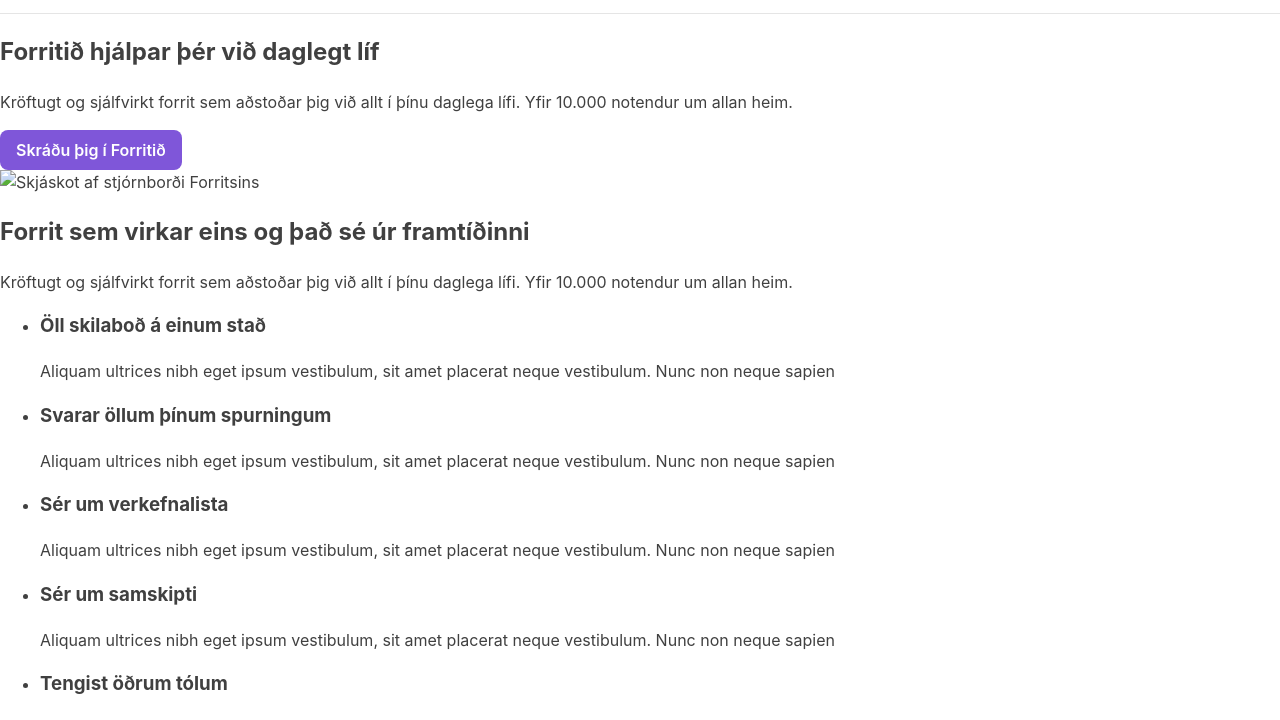
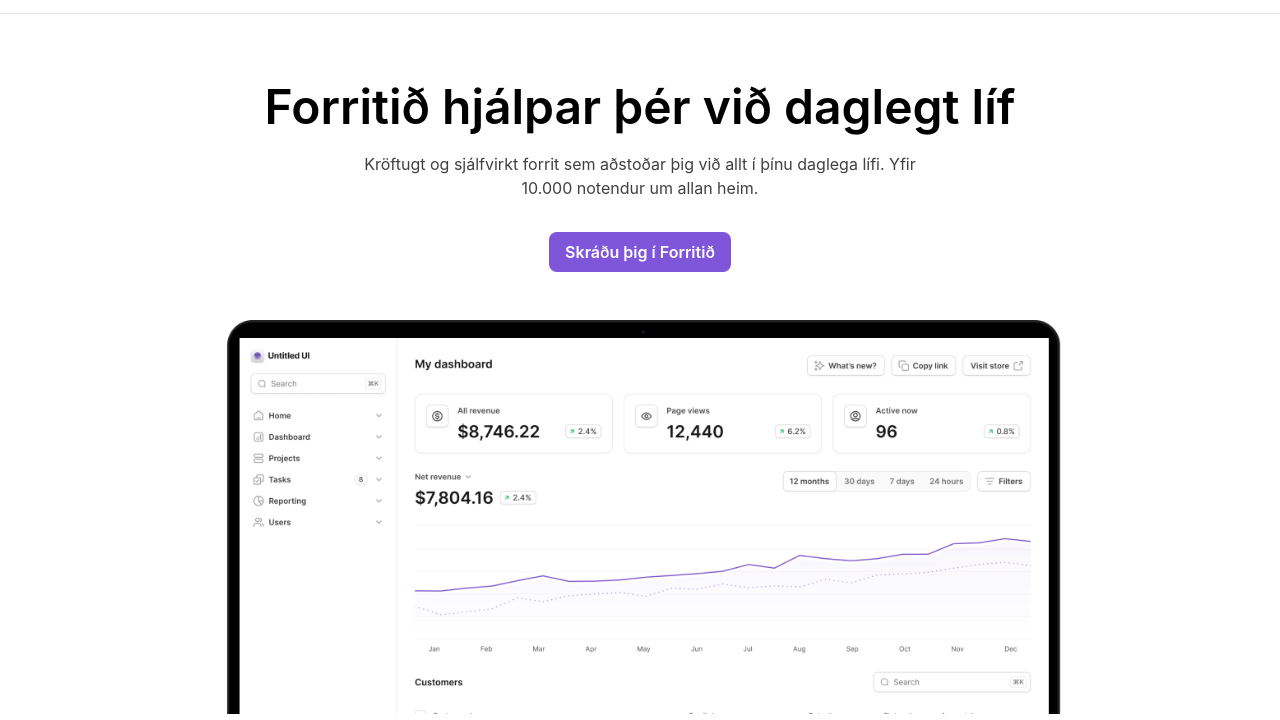
Before and after one commit to SigursteinnOli/vef1-2026-h1, a website: page index.html in a window 1280 px wide. Shown: the part 59-779 px from the top of the page. Drawn offline with Linux system fonts and the light colour scheme; a web font is replaced by a local one.

Commit message:
hero síða komin fyrir desktop

```diff
--- a/index.html
+++ b/index.html
@@ -9,8 +9,9 @@
   <body>
     <header class="container">
       <a class="logo" href="index.html">
-        <img src="myndir/Logo.svg"/>
-        Forritið </a>
+        <img src="myndir/Logo.svg" />
+        Forritið
+      </a>
       <nav>
         <a href="index.html">Forsíða</a>
         <a href="sidur/teymissida.html">Teymið</a>
@@ -23,18 +24,21 @@
     </header>
 
     <main id="main">
-      <section class="hero">
+      <section class="hero container">
+        <div class="hero-content">
           <h1>Forritið hjálpar þér við daglegt líf</h1>
           <p>
-          Kröftugt og sjálfvirkt forrit sem aðstoðar þig við allt í þínu daglega
-          lífi. Yfir 10.000 notendur um allan heim.
+            Kröftugt og sjálfvirkt forrit sem aðstoðar þig við allt í þínu
+            daglega lífi. Yfir 10.000 notendur um allan heim.
           </p>
 
           <a href="sidur/innskraning.html" class="button"
             >Skráðu þig í Forritið</a
           >
-
-        <img src="myndir/" alt="Skjáskot af stjórnborði Forritsins" />
+        </div>
+        <div class="hero-image">
+          <img src="myndir/MacbookForritDisplay.png" alt="Skjáskot af stjórnborði Forritsins" />
+        </div>
       </section>
 
       <section class="features">
@@ -156,7 +160,6 @@
 
     <footer class="container">
       <div class="footer-links">
-
         <div class="footer-column">
           <h2>Forritið</h2>
           <a href="">Yfirlit</a>
@@ -178,8 +181,9 @@
 
       <div class="footer-bottom">
         <a class="logo" href="index.html">
-        <img src="myndir/Logo.svg"/>
-        Forritið </a>
+          <img src="myndir/Logo.svg" />
+          Forritið
+        </a>
 
         <p>&copy; 2099 Forritið.</p>
       </div>
--- /dev/null
+++ b/styles/_hero.scss
@@ -0,0 +1,37 @@
+.hero{
+    padding-top: var(--spacing-16);
+}
+
+.hero-content{
+    display:flex;
+    flex-direction: column;
+    align-items: center;
+    text-align: center;
+
+    h1 {
+        margin: 0;
+        font-weight: var(--font-weight-semibold);
+        font-size: var(--font-size-display-lg);
+        line-height: var(--line-height-heading);
+        color: var(--color-black);
+    }
+
+    p{
+        max-width: 600px;
+        margin-block: var(--spacing-4) var(--spacing-8);
+        font-size: var(--font-size-base);
+        line-height: var(--line-height-base);
+    }
+}
+
+.hero-image{
+    display: flex;
+    justify-content: center;
+    margin-top: var(--spacing-12);
+
+    img{
+        width: 100%;
+        max-width: 1000px;
+        height: auto;
+    }
+}
--- a/styles/styles.scss
+++ b/styles/styles.scss
@@ -3,3 +3,4 @@
 @use "global";
 @use "header";
 @use "footer";
+@use "hero";
```
Also changed, not shown: styles.css, 1 other file. Lines whose indentation alone changed are shown as unchanged.
